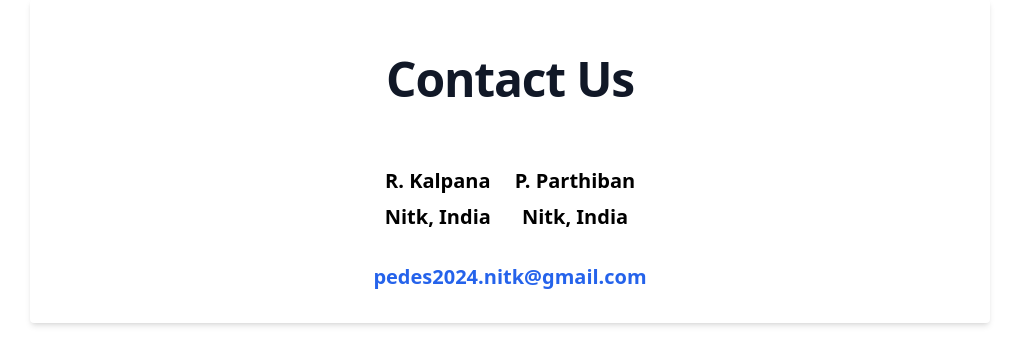
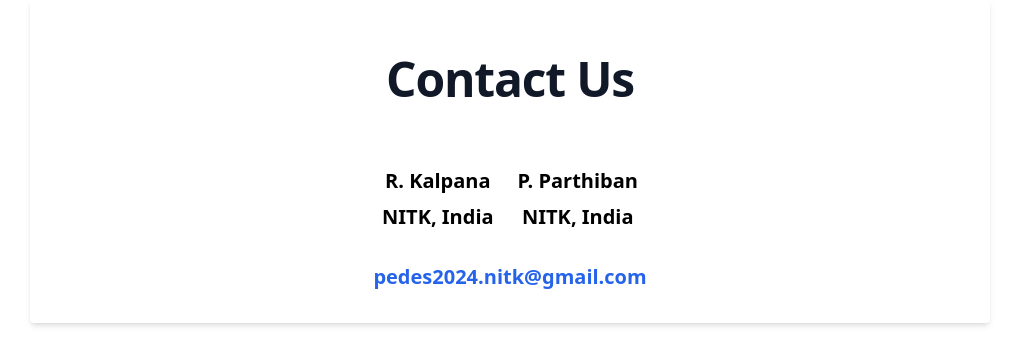
Before and after one commit to anirudhprabhakaran3/pedes-website, a Django app: page /contact/ in a window 1280 px wide. Shown: the part 129-492 px from the top of the page, without its empty margins (130-1149 px from the left). Run offline with Django 4.2, Linux system fonts and the light colour scheme; some libraries are stand-ins or nearby versions.

Commit message:
NITK Capitalized

```diff
--- a/web/templates/pages/contact.html
+++ b/web/templates/pages/contact.html
@@ -14,11 +14,11 @@ Contact
             <div class="flex justify-center">
                 <div class="mr-6 text-center">
                     <p class="font-bold text-xl mb-2">R. Kalpana</p>
-                    <p class="font-bold text-xl mb-2">Nitk, India</p>
+                    <p class="font-bold text-xl mb-2">NITK, India</p>
                 </div>
                 <div class="text-center">
                     <p class="font-bold text-xl mb-2">P. Parthiban</p>
-                    <p class="font-bold text-xl mb-2">Nitk, India</p>
+                    <p class="font-bold text-xl mb-2">NITK, India</p>
                 </div>
             </div>
 
```
